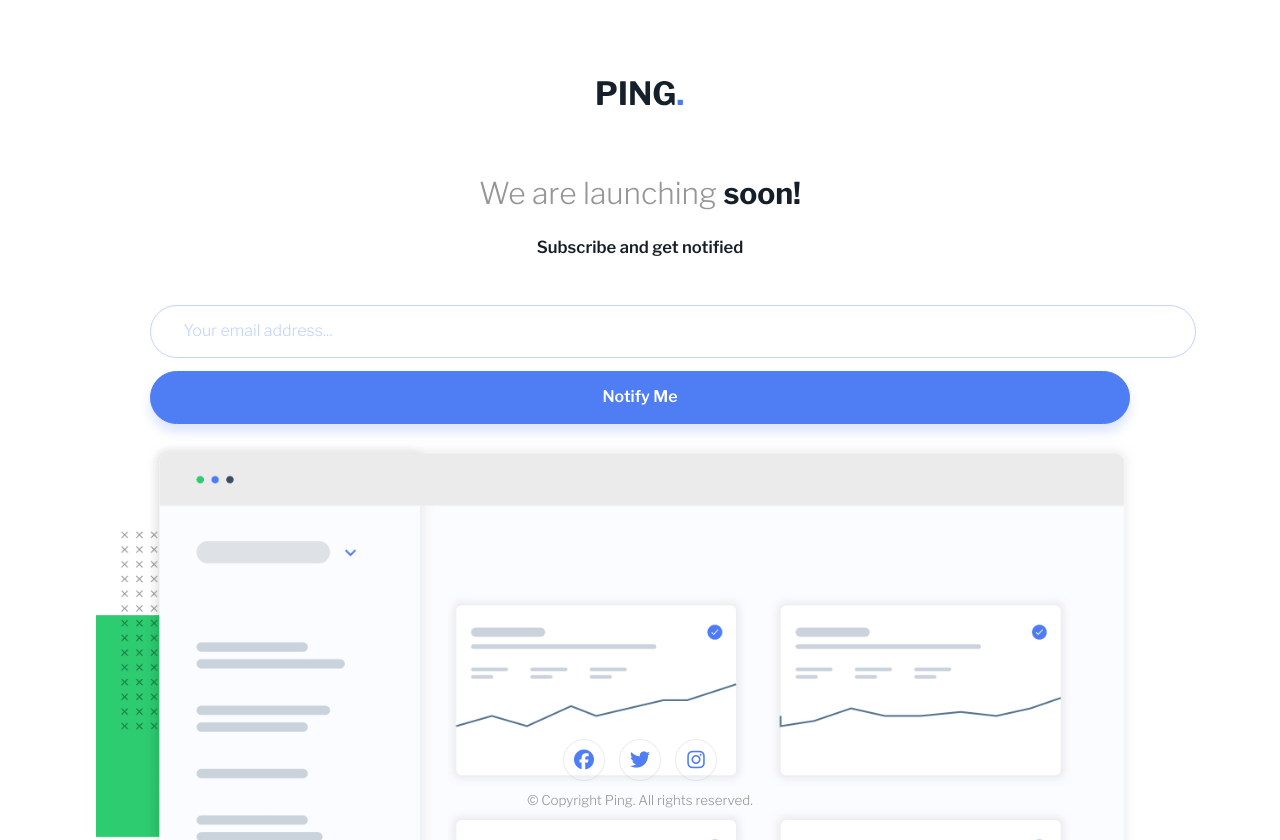
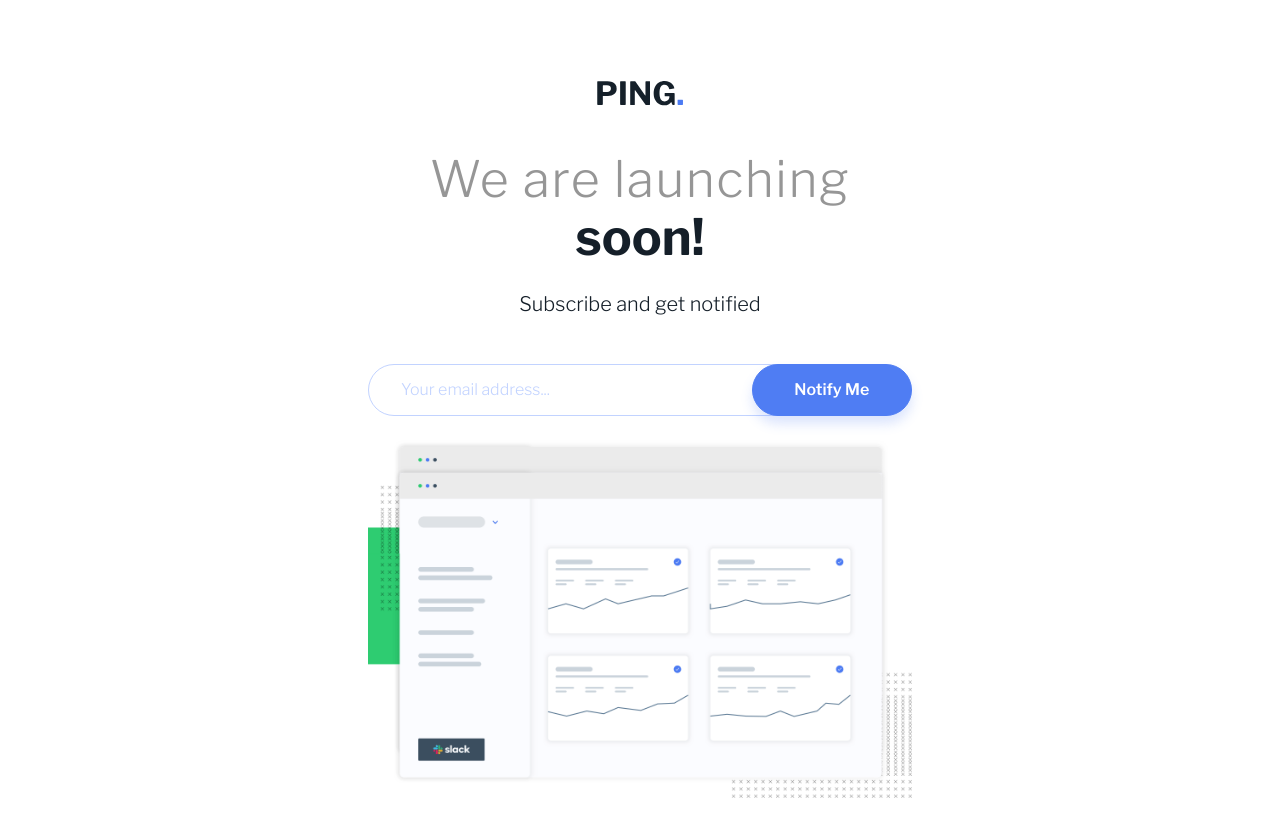
Before and after one commit to Seezly/ping-coming-soon-page, a plain HTML site: page index.html in a window 1280 px wide. Shown: the top 840 px of the page. Drawn offline with nearby package versions, Linux system fonts and the light colour scheme.

Commit message:
Project finished

```diff
--- a/index.html
+++ b/index.html
@@ -25,28 +25,39 @@
 
       <section class="container__content">
 
-        <h2 class="container__content__title">
+        <h1 class="container__content__title">
 
           We are launching <span class="container__content__title__bold">soon!</span>
 
-        </h2>
+        </h1>
 
-        <h5 class="container__content__subtitle">
+        <h4 class="container__content__subtitle">
 
           Subscribe and get notified
 
-        </h5>
+        </h4>
 
       </section>
 
       <form class="container__subscribe">
 
-        <input type="email" name="email" id="email" placeholder="Your email address..."
-          class="container__subscribe__input" pattern="^[a-z0-9]+(\.[_a-z0-9]+)*@[a-z0-9-]+(\.[a-z0-9-]+)*(\.[a-z]{2,15})$">
-        <label for="error" class="container__subscribe__error none">Please provide a valid email address</label>
+        <div class="flex">
+
+          <input type="email" name="email" id="email" placeholder="Your email address..."
+            class="container__subscribe__input" pattern="^[a-z0-9]+(\.[_a-z0-9]+)*@[a-z0-9-]+(\.[a-z0-9-]+)*(\.[a-z]{2,15})$">
+          <label for="error" class="container__subscribe__error none">Please provide a valid email address</label>
+
+        </div>
+
         <button type="submit" class="container__subscribe__submit">Notify Me</button>
 
       </form>
+
+      <section class="container__bg">
+
+        <img class="container__bg__img" src="./images/illustration-dashboard.png" alt="PING dashboard">
+
+      </section>
 
       <section class="container__social">
 
--- a/scss/_body.scss
+++ b/scss/_body.scss
@@ -3,7 +3,6 @@ html {
 }
 
 body {
-    height: 100%;
     font-size: $fontSize;
     font-family: 'Libre Franklin', 'Helvetica neue', Helvetica;
     font-weight: $normal;
--- a/scss/_containers.scss
+++ b/scss/_containers.scss
@@ -19,24 +19,27 @@
         margin: 0 auto;
 
         &__title {
-            margin-bottom: 1.5rem;
+            margin: 0 0 1.5rem 0;
             font-weight: $light;
+            letter-spacing: 1.5px;
+            font-size: 1.75em;
 
             &__bold {
                 color: $darkBlue;
                 font-weight: $bold;
+                letter-spacing: normal;
             }
         }
 
         &__subtitle {
             margin-bottom: 3rem;
             color: $darkBlue;
-            font-weight: $normal;
+            font-weight: $light;
         }
     }
 
     &__subscribe {
-        width: 90%;
+        width: 100%;
         margin: 0 auto;
 
         &__input {
@@ -94,10 +97,20 @@
             font-weight: $normal;
             background-color: $blue;
             font-size: 1rem;
+            cursor: pointer;
 
             &:focus {
                 outline: none;
             }
+        }
+    }
+
+    &__bg {
+        width: 100%;
+        margin: 2.25rem 0;
+
+        &__img {
+            width: 100%;
         }
     }
 
@@ -106,9 +119,7 @@
         display: flex;
         justify-content: center;
         align-items: center;
-        margin: 0 auto;
-        position: absolute;
-        bottom: 7.5vh;
+        margin: 2rem auto;
 
         &__media {
             width: 2.5rem;
@@ -127,8 +138,6 @@
     &__copy {
         width: 100%;
         margin: 0 auto;
-        position: absolute;
-        bottom: 0;
 
         &__text {
             font-weight: $light;
--- /dev/null
+++ b/scss/_media.scss
@@ -0,0 +1,59 @@
+@media only screen and (min-width: 1024px) {
+    @import 'animations';
+
+    .container {
+        width: 42.5%;
+
+        &__content {
+
+            &__title {
+            font-size: 2.5em;
+            }
+        }
+
+        &__subscribe {
+            display: flex;
+
+            .flex {
+                width: 70%;
+            }
+
+            &__input {
+                width: 100%;
+
+                @include transition(0.2s);
+
+            }
+
+            &__submit {
+                width: 30%;
+                max-height: 3.25rem;
+                margin-left: 2.5%;
+
+                @include transition(0.2s);
+
+                &:hover {
+                    background-color: $paleBlue;
+                    border: 0.05rem solid $paleBlue;
+
+                    @include transition(0.2s);
+                }
+            }
+        }
+
+        &__social {
+
+            &__media {
+
+                @include transition(0.2s);
+
+                &:hover {
+                    color: white;
+                    background-color: $blue;
+
+                    @include transition(0.2s);
+                }
+            }
+        }
+    }
+}
--- a/scss/main.scss
+++ b/scss/main.scss
@@ -29,3 +29,11 @@ MAIN
 */
 
 @import 'containers';
+
+/*
+
+MEDIA RULES
+
+*/
+
+@import 'media';
```
Also changed, not shown: css/main.css, 1 other file.
